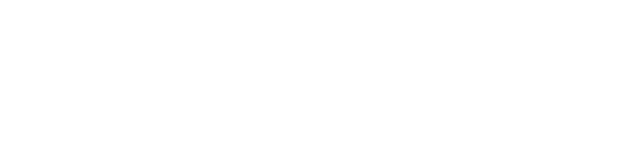
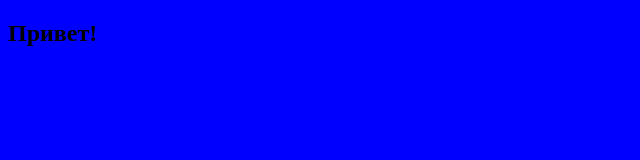
Before and after one commit to NadezhdaGontar/Git_desc, a plain HTML site: page index.html in a window 1280 px wide. Shown: the whole page, without its empty margins (0-640 px from the left). Drawn offline with Linux system fonts and the light colour scheme.

Commit message:
добавили стили и заголовок

```diff
--- a/index.html
+++ b/index.html
@@ -8,6 +8,6 @@
   <link rel="stylesheet" href="style.css">
 </head>
 <body>
-
+  <h2>Привет!</h2>
 </body>
 </html>
--- a/style.css
+++ b/style.css
@@ -0,0 +1,3 @@
+body {
+  background-color: blue;
+}
```
